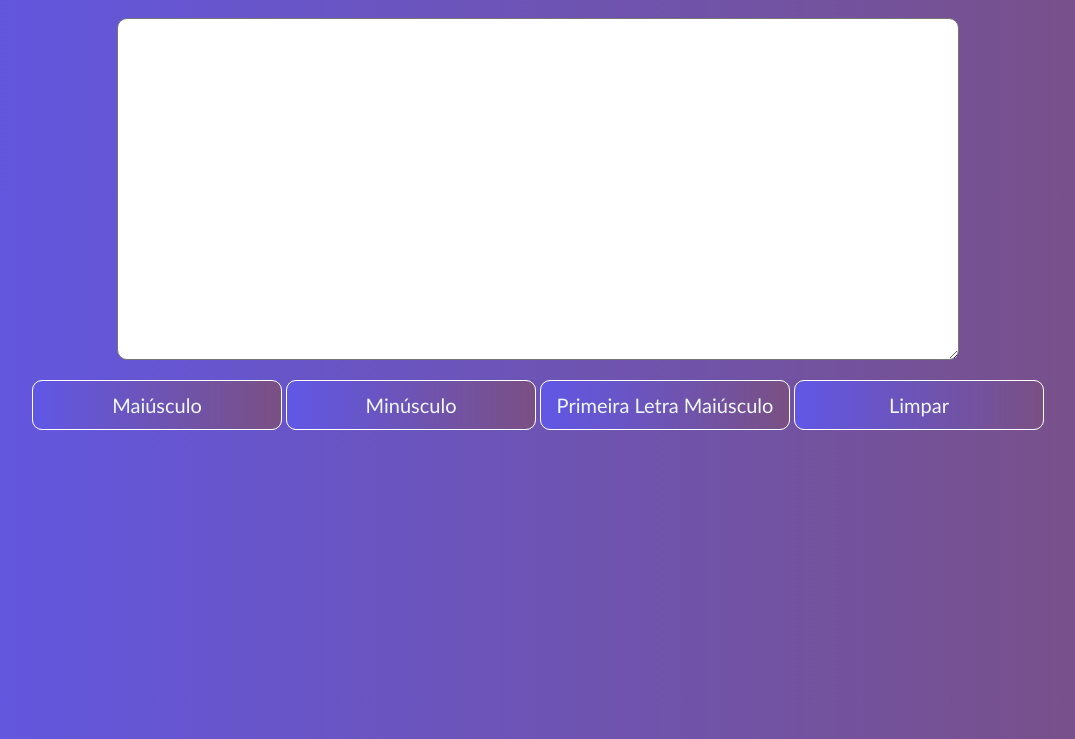
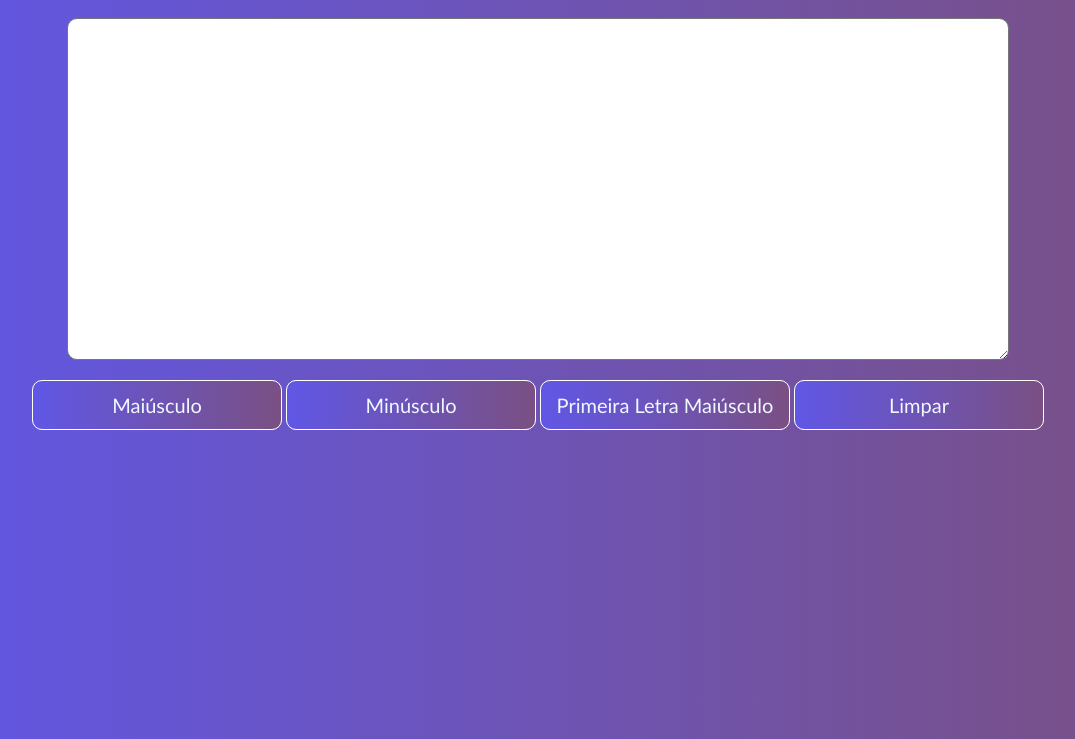
Before and after one commit to Cardwx/CONVERSOR-DE-TEXTO-COM-JAVASCRIPT, a plain HTML site: page index.html in a window 1280 px wide. Shown: the part 61-800 px from the top of the page, without its empty margins (102-1177 px from the left). Drawn offline with Linux system fonts and the light colour scheme.

Commit message:
layout
responsive layout

```diff
--- a/index.html
+++ b/index.html
@@ -12,10 +12,8 @@
     <div class="container">
         <div id="text-input">
             <h1 class="title-convert">Digite o seu texto aqui para ser convertido</h1>
-
-            <textarea name="texto" id="texto"  placeholder="Insira o texto a ser convertido">
+            <textarea name="texto" id="texto"  placeholder="Insira o texto a ser convertido" rows="10" cols="33">
             </textarea>
-            </form>
             <div class="buttons">
                 <input type="button" value="Maiúsculo" class="btn-mai" onclick="maiusculo()"/>
                 <input type="button" value="Minúsculo" class="btn-min" onclick="minusculo()"/>
--- a/script.js
+++ b/script.js
@@ -48,6 +48,7 @@ function  limpeza(){
 }
 
 // função para converter a primeira letra para maiúscula
+
 function  primeiraLetra(){
     const  texto = document.querySelector('#texto').value
 
--- a/style.css
+++ b/style.css
@@ -15,8 +15,8 @@ padding: 0;
 
 /*                              */
 .container {  display: grid;
-    grid-template-columns: 1fr;
-    grid-template-rows: 1fr 1fr 1fr;
+    grid-template-columns: 2fr ;
+    grid-template-rows: 1fr 1fr ;
 }
 #text-input{
     display: flex;
@@ -25,9 +25,8 @@ padding: 0;
 }
 #texto{
     display: flex;
-    flex-direction: column;
     padding: 20px;
-    width: 800px;
+    width: 900px;
     height: 300px;
     border-radius: 10px;
     outline: none;
@@ -38,6 +37,7 @@ padding: 0;
 
                         /* Formatação dos buttons*/
 .buttons{
+    flex-wrap: wrap;
     padding: 20px;
 }
 
@@ -57,3 +57,12 @@ body{
     flex-direction: column;
     background-image: linear-gradient(to right, #6057e6, #7a5083);
 }
+
+
+
+@media screen and (min-width: 500px){
+    .buttons{
+        flex-wrap: wrap;
+        flex-direction: row;
+    }
+}
```
